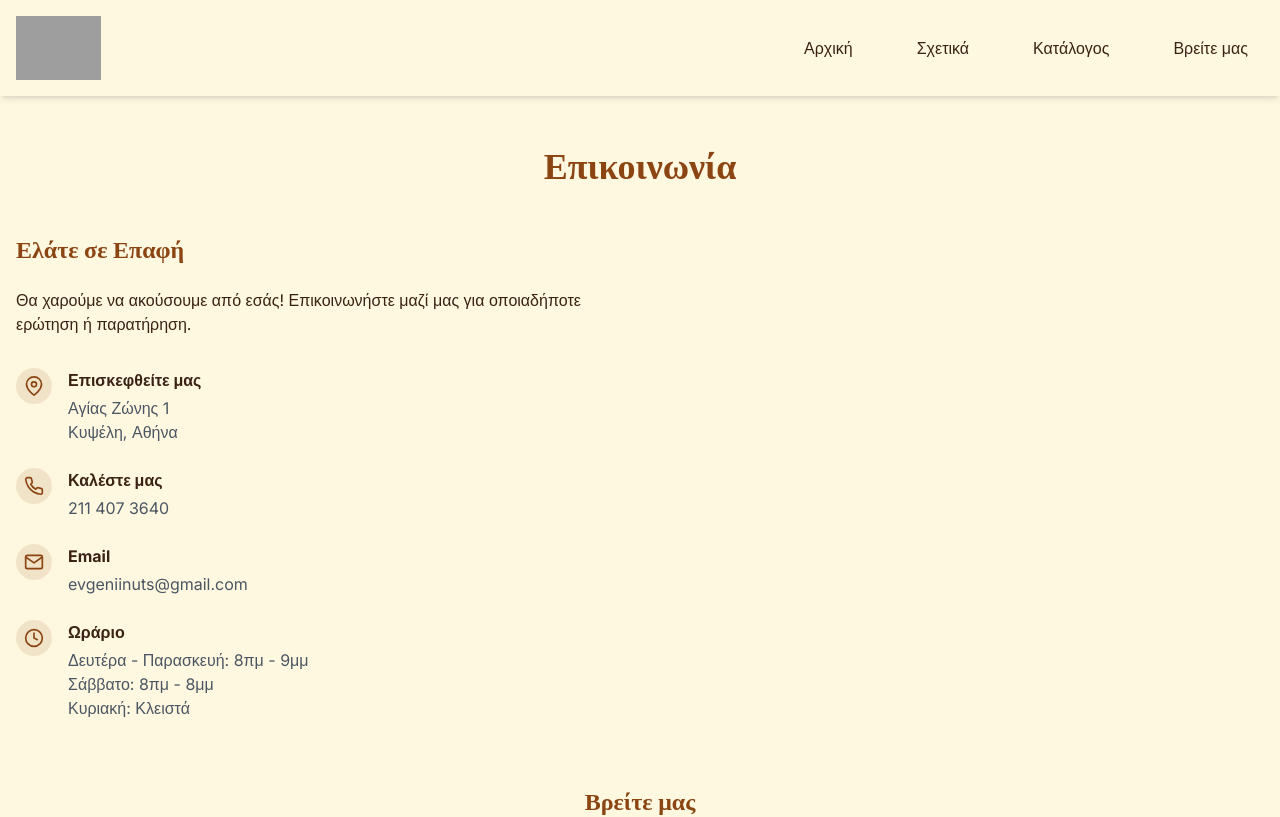
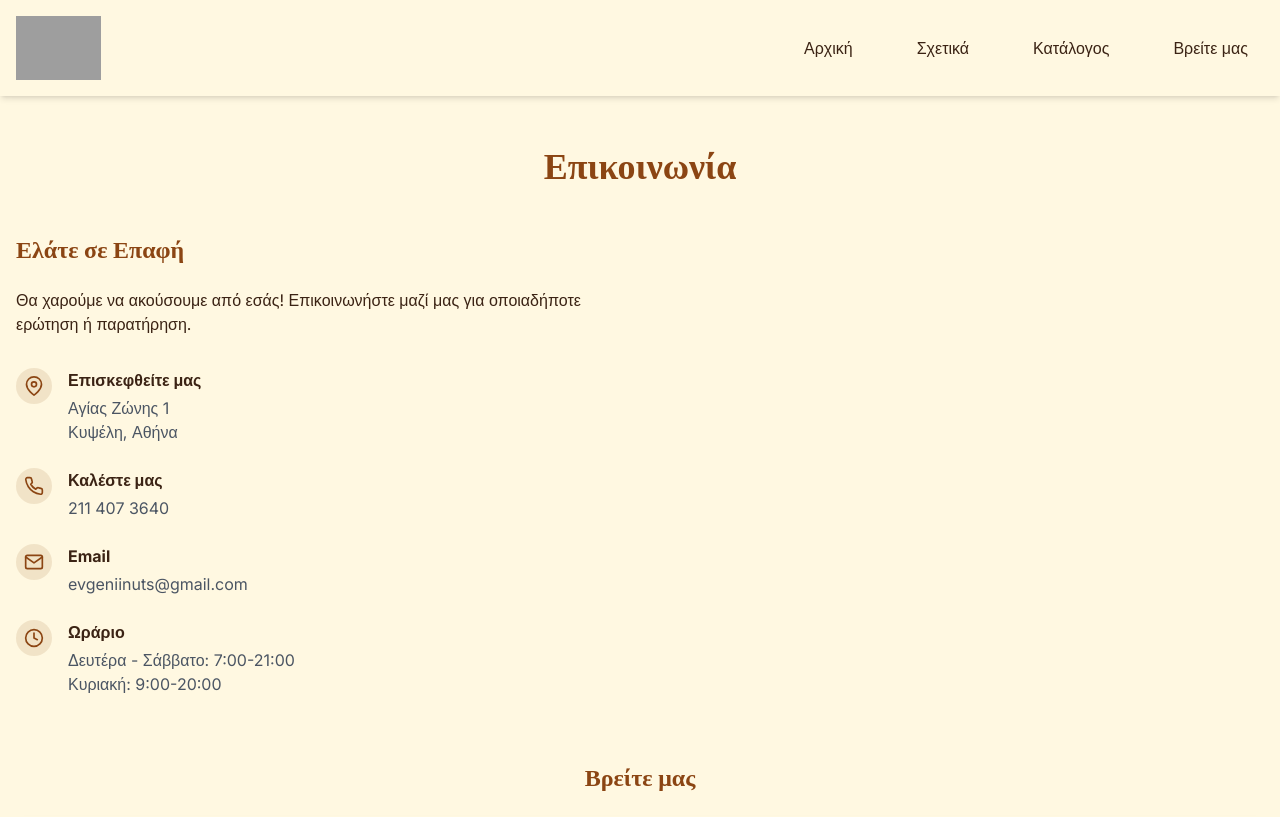
Before and after one commit to Panosgr1983/melisa-shop, a React (Vite) app: page /contact in a window 1280 px wide. Shown: the top 817 px of the page. Built offline with nearby package versions, Linux system fonts and the light colour scheme; grey boxes are pictures that could not be loaded.

Commit message:
Fix opening hours: Sunday 9:00-20:00; align Contact/index hours with footer (Mon-Sat 7:00-21:00)

```diff
--- a/src/index.html
+++ b/src/index.html
@@ -225,9 +225,8 @@
           </div>
           <div>
             <h3 class="mb-4 text-xl font-bold font-serif">Ωράριο</h3>
-            <p>Δευτέρα - Παρασκευή: 8πμ - 9μμ</p>
-            <p>Σάββατο: 8πμ - 8μμ</p>
-            <p>Κυριακή: Κλειστά</p>
+            <p>Δευτέρα - Σάββατο: 7:00-21:00</p>
+            <p>Κυριακή: 9:00-20:00</p>
           </div>
           <div>
             <h3 class="mb-4 text-xl font-bold font-serif">Επικοινωνία</h3>
--- a/src/pages/Contact.tsx
+++ b/src/pages/Contact.tsx
@@ -59,9 +59,8 @@ const Contact = () => {
                 </div>
                 <div>
                   <h3 className="mb-1 font-bold">Ωράριο</h3>
-                  <p className="text-gray-600">Δευτέρα - Παρασκευή: 8πμ - 9μμ</p>
-                  <p className="text-gray-600">Σάββατο: 8πμ - 8μμ</p>
-                  <p className="text-gray-600">Κυριακή: Κλειστά</p>
+                  <p className="text-gray-600">Δευτέρα - Σάββατο: 7:00-21:00</p>
+                  <p className="text-gray-600">Κυριακή: 9:00-20:00</p>
                 </div>
               </div>
             </div>
```
